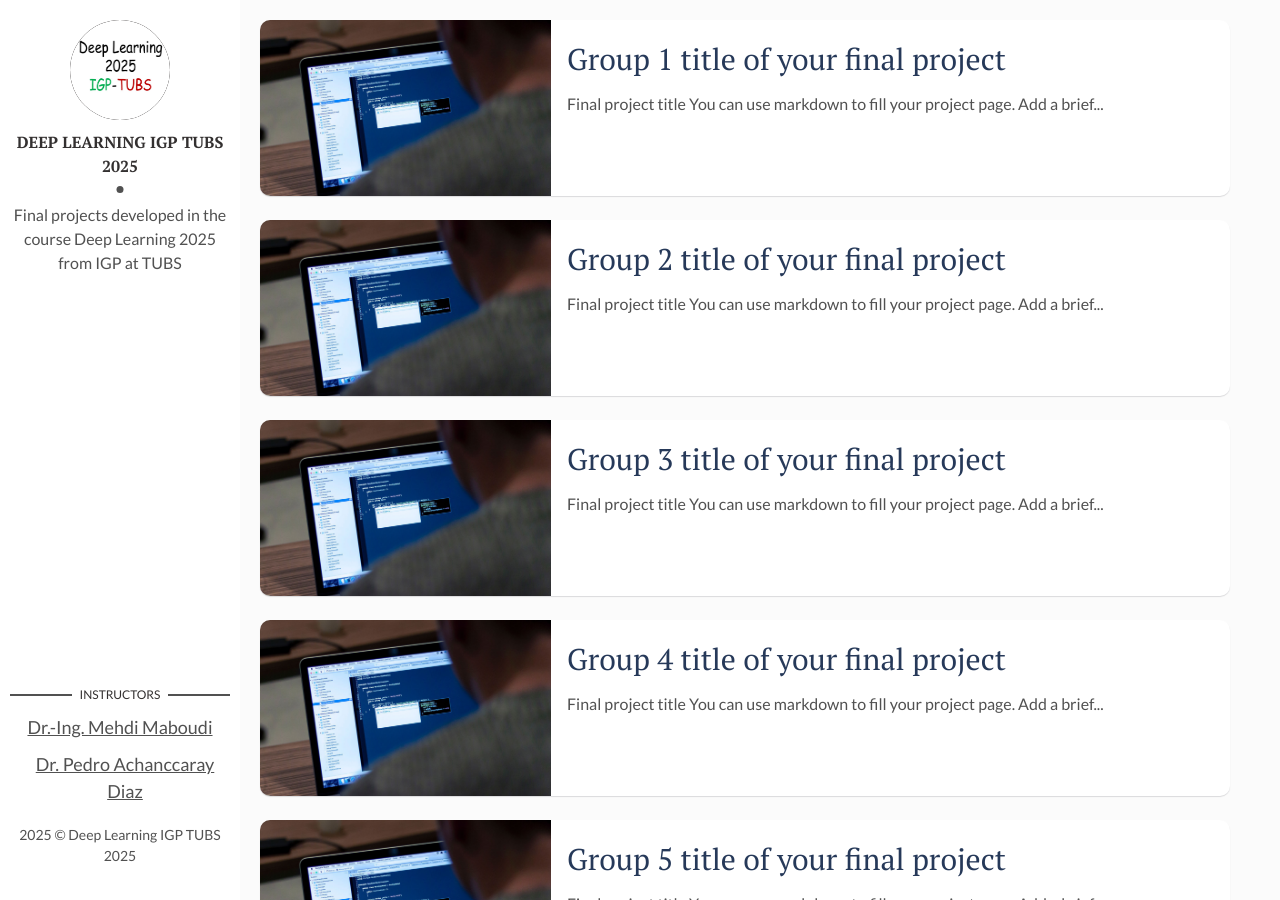
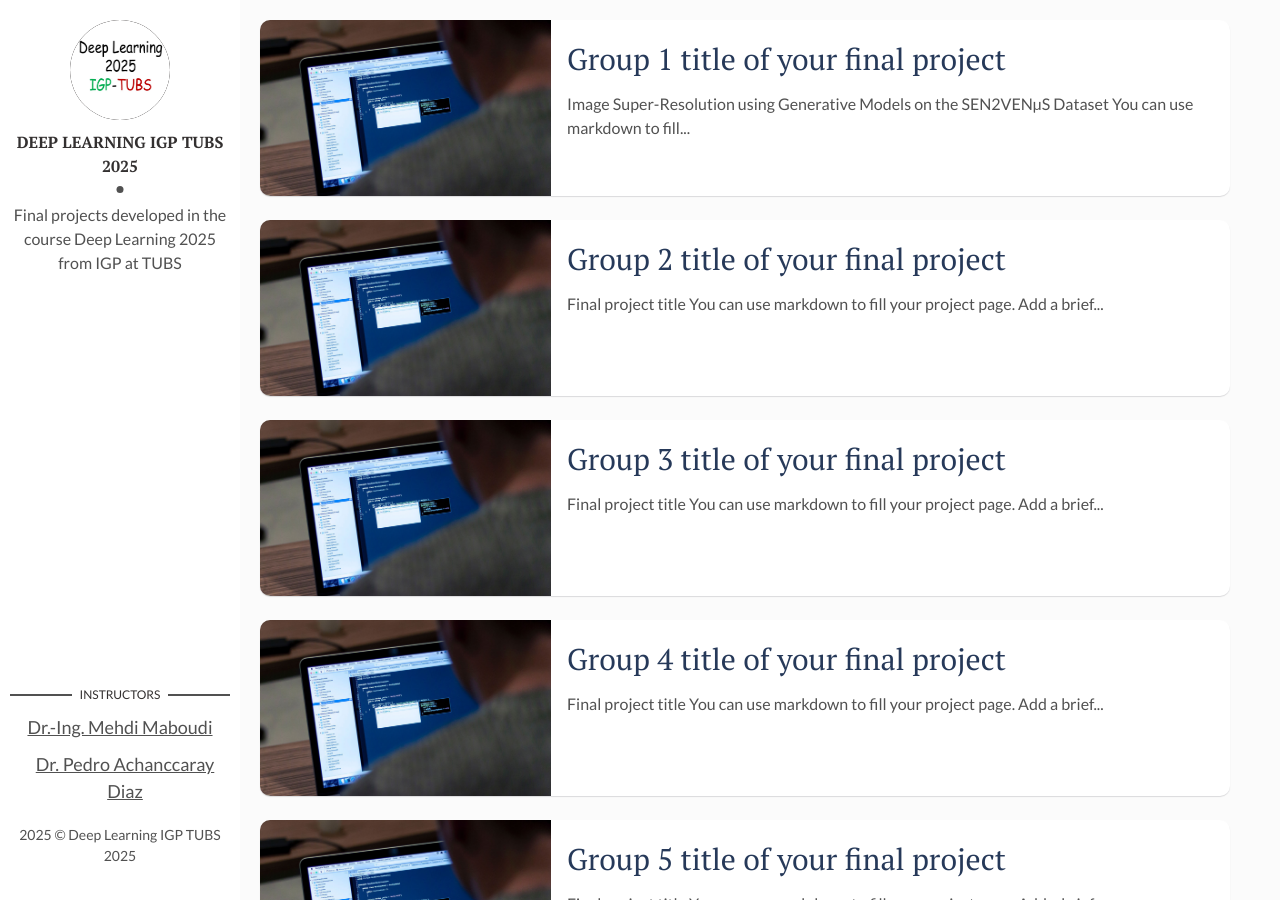
Before and after one commit to Deep-Learning-IGP-TUBS-SoSe2025/Deep-Learning-IGP-TUBS-SoSe2025.github.io, a Jekyll site: the page built from index.html, in a window 1280 px wide and 900 px high. Built offline with Jekyll 4.4.1, drawn with Linux system fonts in a browser that asks for light colours; the list of posts is cut into pages by our own code; part of the change alters nothing that is shown.

Commit message:
Revise project details and results for SR models
Updated project details for Image Super-Resolution using Generative Models on the SEN2VENµS Dataset, including authors, dataset description, model comparisons, and results.

```diff
--- a/_posts/2025-04-18-Group-1.markdown
+++ b/_posts/2025-04-18-Group-1.markdown
@@ -8,7 +8,7 @@ fig-caption: # Add figcaption (optional)
 tags: [Projects]
 ---
 
-## Final project title
+## Image Super-Resolution using Generative Models on the SEN2VENµS Dataset
 
 You can use markdown to fill your project page.
 
@@ -18,15 +18,118 @@ Put your images in the assets/img folder. Then, you can add them in this way:
 
 ![My Figure]({{site.baseurl}}/assets/img/we-in-rest.jpg)
 
-## Authors
- - First Name, Last Name
- - First Name, Last Name
+## Author
+- **Debwashis Borman**
 
 ## Dataset
-A brief description of your dataset: number of images, application, image size, etc.
+I used the [**SEN2VENµS dataset**](https://zenodo.org/records/14603764), which is designed specifically for super-resolution in remote sensing.
+It provides **paired Sentinel-2 and VENµS observations** across 29 global sites.
 
-## Model(s)
-Present the model(s) used in your experiments as well as the experimental protocol followed.
+For my experiments, I picked **6 representative sites**:
+- ALSACE (France)
+- ANJI (China)
+- BENGA (Africa)
+- LERIDA-1 (Spain)
+- NARYN (Kyrgyzstan)
+- SO2 (Israel)
+
+To make the evaluation fair, I split the data **by site** (so there’s no spatial overlap):
+- **Train:** 12,355 pairs (~70%)
+- **Validation:** 2,649 pairs (~15%)
+- **Test:** 2,650 pairs (~15%)
+
+**Tasks I worked on:**
+- **2× Super-Resolution**
+  - Input: Sentinel-2 RGBI bands (10m)
+  - Target: VENµS (5m)
+
+- **4× Super-Resolution**
+  - Input: Sentinel-2 Red Edge bands (20m)
+  - Target: VENµS (5m)
+
+---
+
+## Models
+I compared both **classical deep SR models** and **GAN-based approaches**:
+
+- **SRCNN**
+  The first CNN for super-resolution. Very simple 3-layer design – works better than bicubic, but tends to blur fine details.
+
+- **RCAN**
+  A much deeper CNN with attention modules. This one is great at preserving structure and sharpness, and usually gives the best scores.
+
+- **ESRGAN**
+  A GAN-based model that focuses on realism and textures. It uses Residual-in-Residual Dense Blocks (RRDB) and a perceptual loss based on VGG19 features.
+  It often produces visually sharper results, though sometimes at the cost of pixel-accuracy.
+
+<p align="center">
+  <img src="https://github.com/user-attachments/assets/d68e9d7f-eea6-4d5f-8c5c-b8e104492b16" width="600"/>
+  <br/> ESRGAN Generator with Residual-in-Residual Dense Blocks (RRDB).
+</p>
+
+---
 
 ## Results
-Show your results and comment them briefly.
+
+I evaluated the models in two ways:
+- **Quantitatively** using PSNR, SSIM, and LPIPS
+- **Qualitatively** by visually comparing cropped regions
+
+### Quantitative Results
+
+**2× SR (Sentinel-2 RGBI → VENµS 5m)**
+
+| Model   | PSNR  | SSIM  | LPIPS (RGB) | LPIPS (NIRG) |
+|---------|-------|-------|--------------|--------------|
+| SRCNN   | 38.39 | 0.960 | 0.095        | 0.133        |
+| RCAN    | 42.32 | 0.981 | 0.056        | 0.079        |
+| ESRGAN  | 37.45 | 0.950 | 0.085        | 0.152        |
+
+**4× SR (Sentinel-2 Red Edge → VENµS 5m)**
+
+| Model        | PSNR  | SSIM  | LPIPS (567) | LPIPS (678) |
+|--------------|-------|-------|--------------|--------------|
+| SRCNN        | 34.71 | 0.903 | 0.294        | 0.248        |
+| RCAN         | 37.36 | 0.936 | 0.178        | 0.155        |
+| ESRGAN       | 37.51 | 0.928 | 0.177        | 0.154        |
+| ESRGAN (8ch) | 36.38 | 0.925 | 0.279        | 0.345        |
+
+---
+
+### Qualitative Results
+
+**2× RGB bands:**
+
+<p align="center">
+  <img src="https://github.com/user-attachments/assets/74a47627-9bb3-49bd-b2f7-d6803c0b77e4" width="800"/>
+  <br/> HR with ROI (left) and crops from HR, LR, SRCNN, RCAN, ESRGAN (right).
+</p>
+
+**2× NIRG bands:**
+
+<p align="center">
+  <img src="https://github.com/user-attachments/assets/8cdcda6d-b3de-4aef-9ab7-a12b1442ec3d" width="800"/>
+  <br/> Comparison on NIRG bands.
+</p>
+
+**4× Red Edge (5-6-7 bands):**
+
+<p align="center">
+  <img src="https://github.com/user-attachments/assets/b20155bc-b03c-4442-a587-0d8bf8fa31c6" width="800"/>
+  <br/> Comparison on 5-6-7 bands.
+</p>
+
+---
+
+## Observations
+- **RCAN** is the most reliable when it comes to **numerical accuracy** (best PSNR/SSIM and lowest LPIPS).
+- **ESRGAN** produces **sharper and more realistic textures**, making the images “look” better, even if the scores are a bit lower.
+- **SRCNN** is a solid baseline, but clearly outdated compared to the other two.
+
+---
+
+## Final Note
+This project was a great learning experience – from handling **multispectral remote sensing data** to adapting **GANs for SR tasks**.
+As the sole author, I built everything from dataset preparation to model training and evaluation, and I’m excited to share the results here. 🚀
+
+---
```
